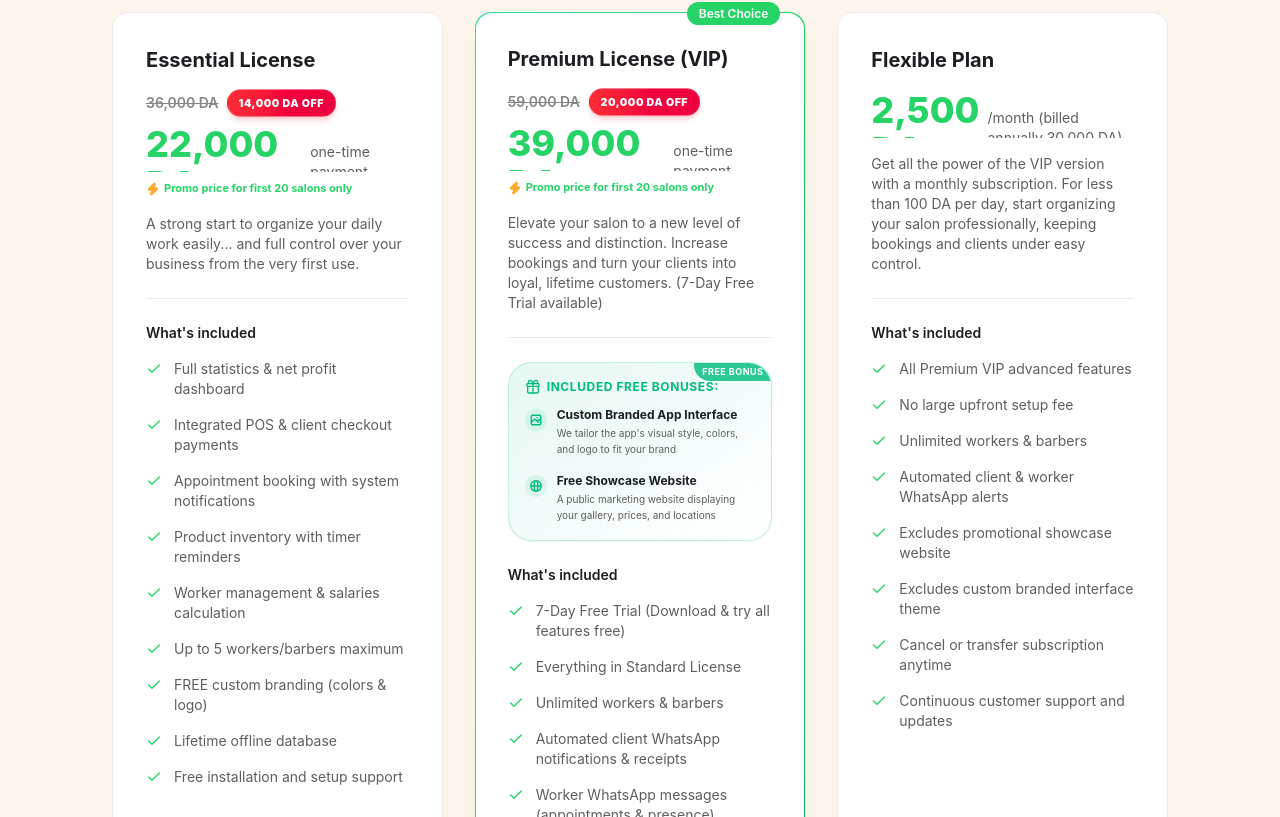
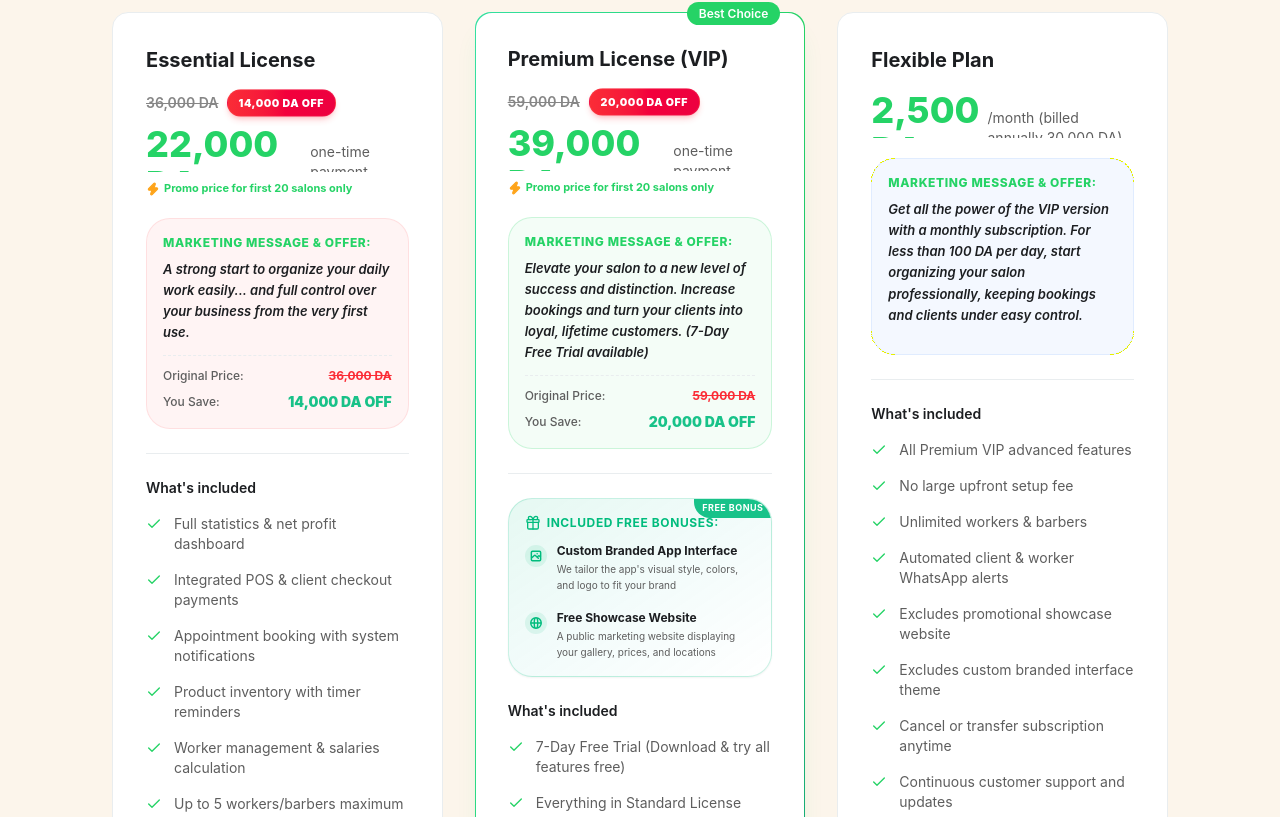
Before and after one commit to 3boudi/S-B-website, a Next.js app: page /en/download in a window 1280 px wide. Shown: the part 1123-1940 px from the top of the page. Built offline with nearby package versions, Linux system fonts and the light colour scheme.

Commit message:
Add styled Marketing Message Box with original price and savings details to plans in Pricing

```diff
--- a/src/components/sections/Pricing.tsx
+++ b/src/components/sections/Pricing.tsx
@@ -171,9 +171,43 @@ export default function Pricing() {
                         )}
                       </div>
 
-                      <p className="mt-4 text-sm text-[var(--text-secondary)]">
-                        {plan.description}
-                      </p>
+                      {/* Marketing Message Box (حيز واضح وكتابة خاصة للرسالة التسوقية مع السعر القديم والتخفيض) */}
+                      <div className={`mt-5 p-4 rounded-xl border text-left rtl:text-right ${
+                        isHighlighted
+                          ? "bg-brand-green/5 border-brand-green/20"
+                          : plan.originalPriceDzd
+                            ? "bg-red-500/5 border-red-500/10"
+                            : "bg-blue-500/5 border-blue-500/10"
+                      }`}>
+                        <p className="text-xs font-extrabold uppercase tracking-wider text-brand-green mb-2 font-[var(--font-display)]">
+                          {locale === "ar" ? "الرسالة التسوقية والعرض:" : locale === "fr" ? "Message Marketing & Offre :" : "Marketing Message & Offer:"}
+                        </p>
+
+                        <p className="text-[13px] font-semibold leading-relaxed text-[var(--text-primary)] italic mb-3">
+                          {plan.description}
+                        </p>
+
+                        {(currency === "DZD" ? plan.originalPriceDzd : plan.originalPriceUsd) && (
+                          <div className="flex flex-col gap-2 pt-3 border-t border-dashed border-border text-xs">
+                            <div className="flex justify-between">
+                              <span className="text-[var(--text-muted)] font-medium">
+                                {locale === "ar" ? "السعر قبل التخفيض:" : locale === "fr" ? "Prix d'origine :" : "Original Price:"}
+                              </span>
+                              <span className="line-through text-red-500 font-bold">
+                                {currency === "DZD" ? plan.originalPriceDzd : plan.originalPriceUsd}
+                              </span>
+                            </div>
+                            <div className="flex justify-between items-center">
+                              <span className="text-[var(--text-muted)] font-medium">
+                                {locale === "ar" ? "قيمة التخفيض الموفرة:" : locale === "fr" ? "Économie réalisée :" : "You Save:"}
+                              </span>
+                              <span className="text-emerald-500 dark:text-emerald-400 font-black text-sm animate-pulse">
+                                {currency === "DZD" ? plan.discountBadgeDzd : plan.discountBadgeUsd}
+                              </span>
+                            </div>
+                          </div>
+                        )}
+                      </div>
 
                       <Separator className="my-6" />
 
```
